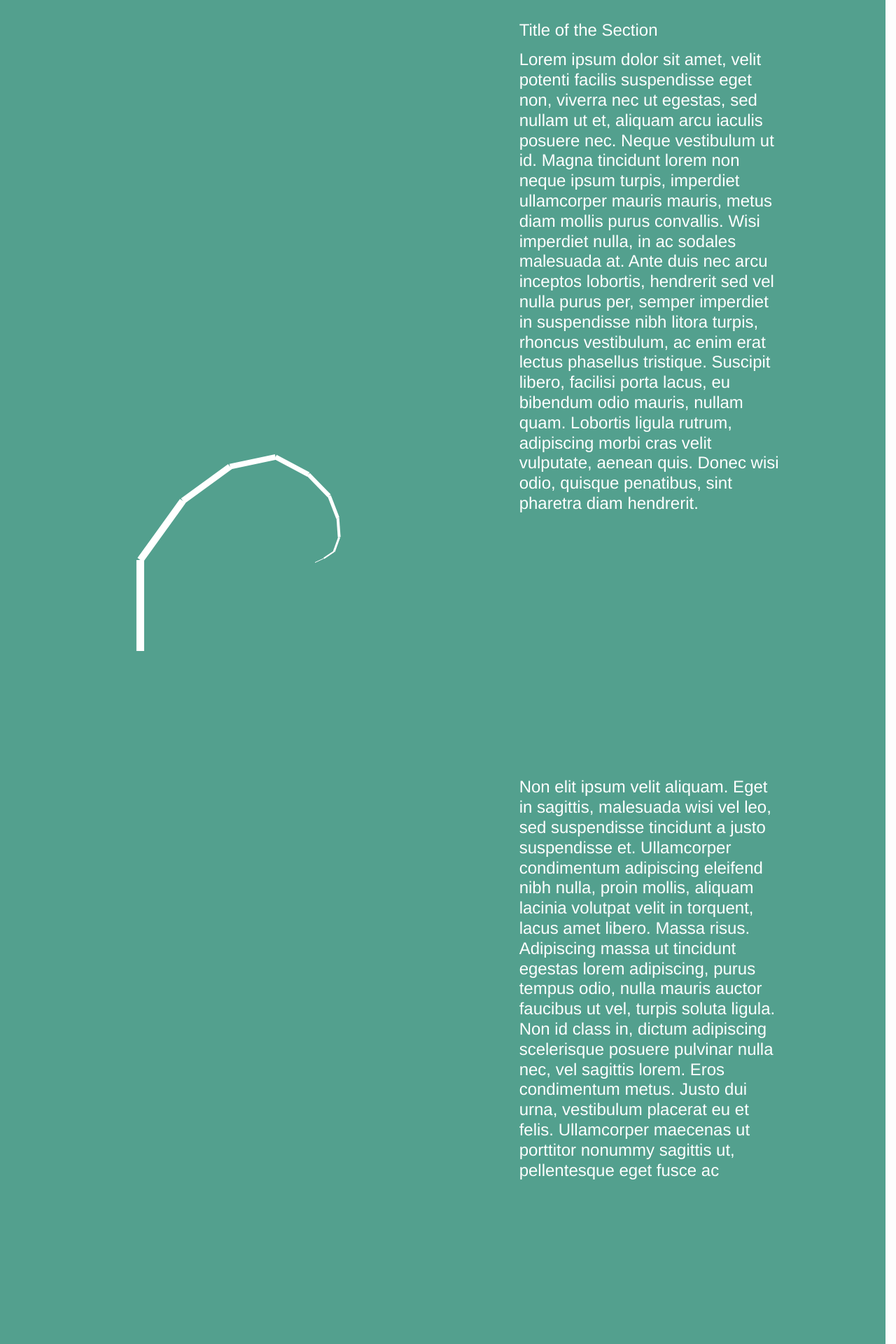
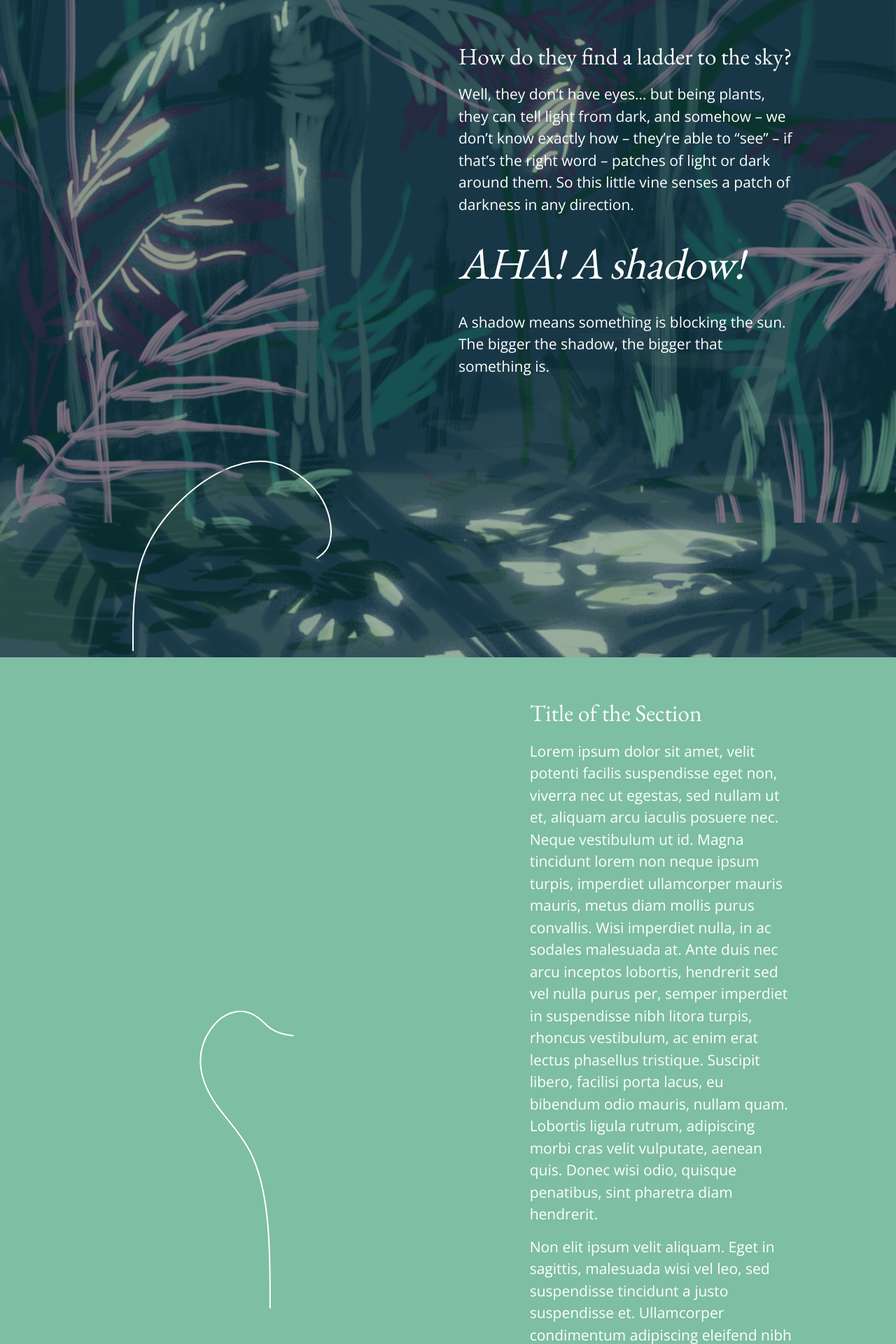
Before and after one commit to jonathanzong/plant-interactive-explorable, a Jekyll site: the page built from index.html, in a window 1280 px wide. Shown: the top 1920 px of the page at 70% size. Built offline with Jekyll 4.4.1, drawn with Linux system fonts in a browser that asks for light colours; nearby versions of some CDN libraries.

Commit message:
layered bg and pullquote demo

```diff
--- a/_includes/head.html
+++ b/_includes/head.html
@@ -6,7 +6,7 @@
   <title>{% if page.title %}{{ page.title | escape }}{% else %}{{ site.title | escape }}{% endif %}</title>
   <meta name="description" content="{% if page.excerpt %}{{ page.excerpt | strip_html | strip_newlines | truncate: 160 }}{% else %}{{ site.description }}{% endif %}">
 
-  <link href="https://fonts.googleapis.com/css?family=EB+Garamond|Josefin+Slab" rel="stylesheet">
+  <link href="https://fonts.googleapis.com/css?family=EB+Garamond|Open+Sans" rel="stylesheet">
 
   <link rel="stylesheet" href="{{ "/css/bootstrap.min.css" | prepend: site.baseurl }}">
   <link rel="stylesheet" href="{{ "/css/main.css" | prepend: site.baseurl }}">
--- a/_sass/_layout.scss
+++ b/_sass/_layout.scss
@@ -5,6 +5,7 @@ html, body {
     padding: 0;
     margin: 0;
     .row {
+      margin: 0;
       padding: 30px;
       padding-bottom: 0;
       min-height: 100%;
@@ -16,9 +17,6 @@ html, body {
           stroke: #fff;
         }
       }
-      p {
-        margin-bottom: 100%;
-      }
     }
   }
   height: 100%;
@@ -26,3 +24,32 @@ html, body {
   padding: 0;
   margin: 0;
 }
+
+blockquote {
+  font-family: $pullquote-font-family;
+  color: white;
+  font-size: 3em;
+  margin: $base-font-size 0;
+  padding: 0;
+  border: none;
+}
+
+
+h1 {
+  font-family: $pullquote-font-family;
+  font-size: 1.6em;
+  margin: (1.5 * $base-font-size) 0 $base-font-size 0;
+}
+
+.text-content {
+  z-index: 2;
+}
+
+.overlay {
+  pointer-events: none;
+  position: fixed;
+  top: 0;
+  left: 0;
+  z-index: 1;
+  width: 100%;
+}
--- a/css/main.scss
+++ b/css/main.scss
@@ -6,11 +6,13 @@
 
 
 // Our variables
-$base-font-family: Helvetica, Arial, serif;
-$base-font-size:   24px;
+$base-font-family: 'Open Sans', Helvetica, Arial, serif;
+$base-font-size:   21px;
 $base-font-weight: 400;
 $small-font-size:  $base-font-size * 0.875;
-$base-line-height: 1.2;
+$base-line-height: 1.5;
+
+$pullquote-font-family: 'EB Garamond', serif;
 
 $spacing-unit:     30px;
 
--- a/index.html
+++ b/index.html
@@ -2,19 +2,28 @@
 layout: default
 ---
 
-<div class="row" style="background-color: #53A08E; color: white">
-  <div class="col-md-7">
+<div class="row" style="background: url('images/bg-1.png');
+    background-repeat: no-repeat;
+    background-attachment: fixed;
+    background-position: center;
+    background-size: cover;
+    color: white;">
+  <img class="overlay" src="images/bg-2.png" />
+  <div class="col-md-6">
     <div class="pinnable">
       <svg></svg>
     </div>
   </div>
-  <div class="col-md-4">
-    <h1>Title of the Section</h1>
+  <div class="col-md-5 text-content">
+    <h1>How do they find a ladder to the sky?</h1>
     <p>
-      Lorem ipsum dolor sit amet, velit potenti facilis suspendisse eget non, viverra nec ut egestas, sed nullam ut et, aliquam arcu iaculis posuere nec. Neque vestibulum ut id. Magna tincidunt lorem non neque ipsum turpis, imperdiet ullamcorper mauris mauris, metus diam mollis purus convallis. Wisi imperdiet nulla, in ac sodales malesuada at. Ante duis nec arcu inceptos lobortis, hendrerit sed vel nulla purus per, semper imperdiet in suspendisse nibh litora turpis, rhoncus vestibulum, ac enim erat lectus phasellus tristique. Suscipit libero, facilisi porta lacus, eu bibendum odio mauris, nullam quam. Lobortis ligula rutrum, adipiscing morbi cras velit vulputate, aenean quis. Donec wisi odio, quisque penatibus, sint pharetra diam hendrerit.
+      Well, they don’t have eyes… but being plants, they can tell light from dark, and somehow – we don’t know exactly how –  they’re able to “see” – if that’s the right word –  patches of light or dark  around them. So this little vine senses a patch of darkness in any direction.
     </p>
+    <blockquote>
+      AHA! A shadow!
+    </blockquote>
     <p>
-      Non elit ipsum velit aliquam. Eget in sagittis, malesuada wisi vel leo, sed suspendisse tincidunt a justo suspendisse et. Ullamcorper condimentum adipiscing eleifend nibh nulla, proin mollis, aliquam lacinia volutpat velit in torquent, lacus amet libero. Massa risus. Adipiscing massa ut tincidunt egestas lorem adipiscing, purus tempus odio, nulla mauris auctor faucibus ut vel, turpis soluta ligula. Non id class in, dictum adipiscing scelerisque posuere pulvinar nulla nec, vel sagittis lorem. Eros condimentum metus. Justo dui urna, vestibulum placerat eu et felis. Ullamcorper maecenas ut porttitor nonummy sagittis ut, pellentesque eget fusce ac
+      A shadow means something is blocking the sun. The bigger the shadow, the bigger that something is.
     </p>
   </div>
 </div>
--- a/scripts/vine.js
+++ b/scripts/vine.js
@@ -12,6 +12,11 @@ $(document).ready(function() {
     var ar = 0.7; // Randomness
     var maxDepth = 10;
     var leftRightProbability = 1; // 1 means always branch right, 0.5 means equal each direction
+
+    var lineGen = d3.svg.line()
+      .x(function(d){return d.x;})
+      .y(function(d){return d.y;})
+      .interpolate("basis");
 
     // Tree creation functions
     function branch(b) {
@@ -66,28 +71,29 @@ $(document).ready(function() {
     function y2(d) {return endPt(d).y;}
 
     function create() {
+      // debugger;
       d3.select(svg)
-        .selectAll('line')
-        .data(branches)
-        .enter()
-        .append('line')
-        .attr('x1', x1)
-        .attr('y1', y1)
-        .attr('x2', x2)
-        .attr('y2', y2)
-        .style('stroke-width', function(d) {return parseInt(maxDepth + 1 - d.d) + 'px';})
-        .attr('id', function(d) {return 'id-'+d.i;});
+        .append('path')
+        .attr("d", lineGen(branches))
+        // .attr('x1', x1)
+        // .attr('y1', y1)
+        // .attr('x2', x2)
+        // .attr('y2', y2)
+        // .style('stroke-width', function(d) {return parseInt(maxDepth + 1 - d.d) + 'px';})
+        .style('stroke-width', 2)
+        .style('fill', 'none')
+        // .attr('id', function(d) {return 'id-'+d.i;});
     }
 
     function update() {
       d3.select(svg)
-        .selectAll('line')
-        .data(branches)
+        .selectAll('path')
         .transition()
-        .attr('x1', x1)
-        .attr('y1', y1)
-        .attr('x2', x2)
-        .attr('y2', y2);
+        .attr("d", lineGen(branches))
+        // .attr('x1', x1)
+        // .attr('y1', y1)
+        // .attr('x2', x2)
+        // .attr('y2', y2);
     }
 
     return {
```
Also changed, not shown: images/bg-1.png (added), images/bg-2.png (added).
